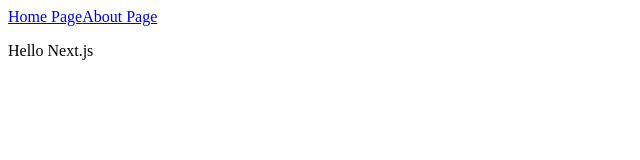
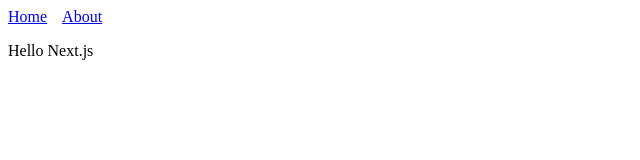
Before and after one commit to lovely0806/next-js-app, a Next.js app: page / in a window 1280 px wide. Shown: the top 160 px of the page, without its empty margins (0-640 px from the left). Built offline with nearby package versions, Linux system fonts and the light colour scheme.

Commit message:
Create Header component

```diff
--- /dev/null
+++ b/pages/Header.js
@@ -0,0 +1,19 @@
+import Link from 'next/link';
+
+const linkStyle = {
+	marginRight: 15
+};
+
+const Header = () => (
+	<div>
+		<Link href="/">
+			<a style={ linkStyle }>Home</a>
+		</Link>
+		<Link href="/about">
+			<a style={ linkStyle }>About</a>
+		</Link>
+
+	</div>
+);
+
+export default Header;
--- a/pages/index.js
+++ b/pages/index.js
@@ -1,16 +1,8 @@
-import Link from 'next/link';
+import Header from "./Header";
 
 const Index = () => (
 	<div>
-		{/*Add Nav Links*/}
-		<Link href="/" >
-			<a title="home page">Home Page</a>
-		</Link>
-		<Link href="/about" >
-			<a title="about page">About Page</a>
-		</Link>
-
-
+		<Header/>
 		<p>Hello Next.js</p>
 	</div>
 );
```
Also changed, not shown: pages/About.js (+2 -7 lines).
